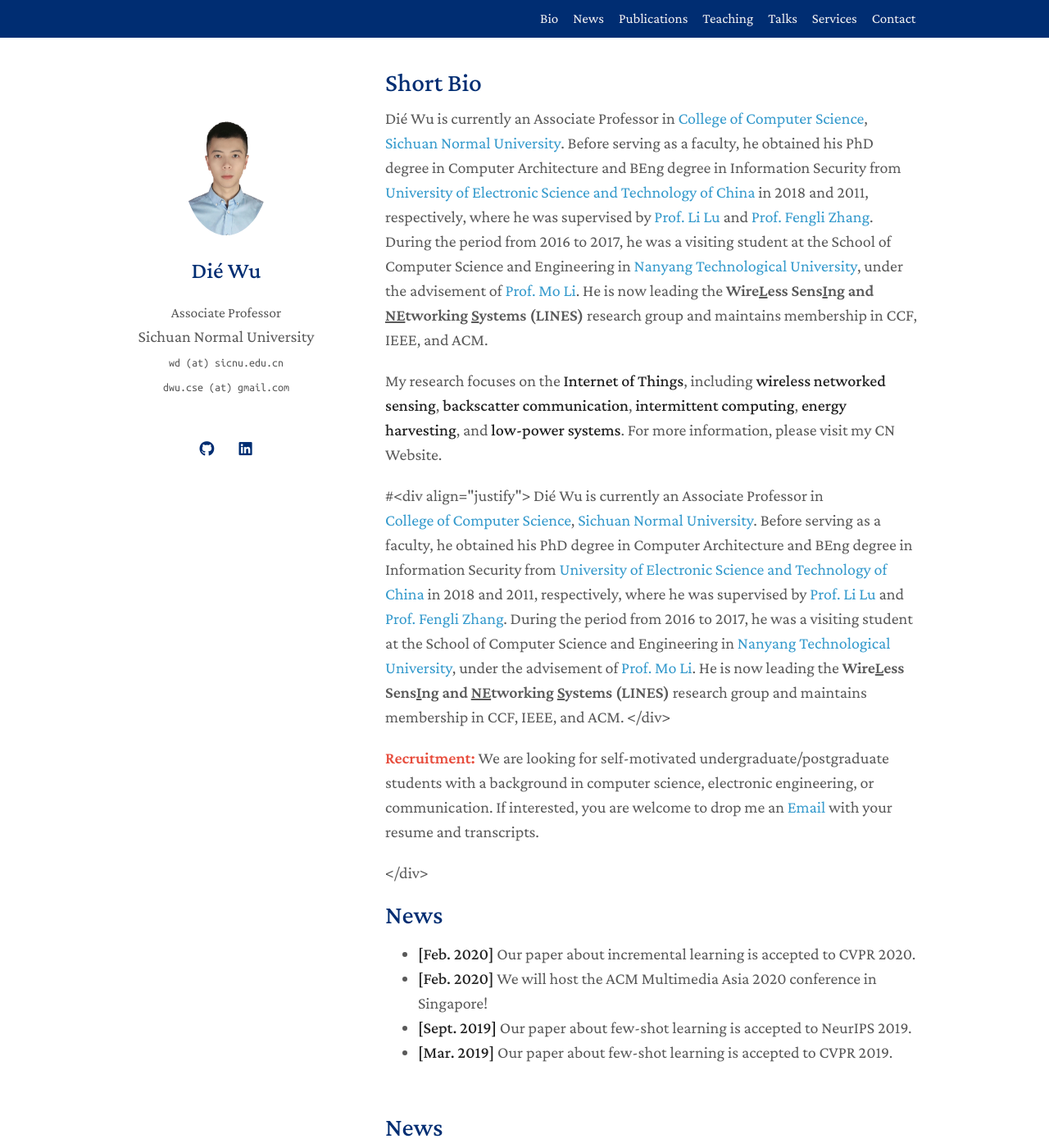
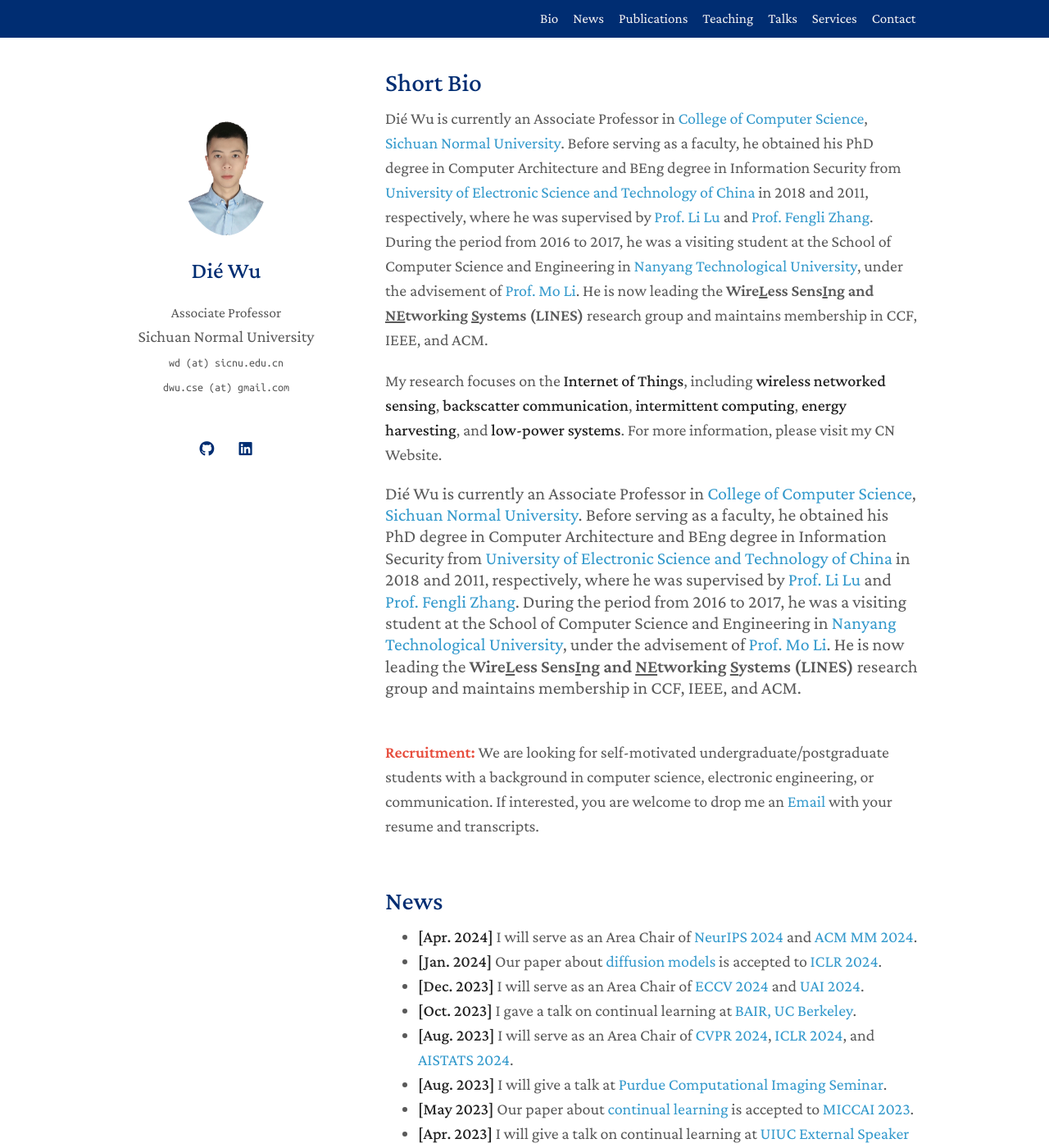
Before and after one commit to csdwu/csdwu.github.io, a Jekyll site: the page built from index.md, in a window 1280 px wide and 1400 px high. Shown: the whole window at 82% size. Built offline with Jekyll 4.4.1, drawn with Linux system fonts in a browser that asks for light colours; comment, search, counter and statistics services are not loaded; a style sheet for code colours, icons or effects is not loaded.

Commit message:
index update

```diff
--- a/index.md
+++ b/index.md
@@ -11,25 +11,14 @@
 My research focuses on the **Internet of Things**, including **wireless networked sensing**, **backscatter communication**, **intermittent computing**, **energy harvesting**, and **low-power systems**. For more information, please visit my CN Website.
 
 
-#<div align="justify">
+<div style="font: 22px/1.2 Crimson Pro, serif">
 Dié Wu is currently an Associate Professor in <a href="https://cs.sicnu.edu.cn/">College of Computer Science</a>, <a href="https://www.sicnu.edu.cn/">Sichuan Normal University</a>. Before serving as a faculty, he obtained his PhD degree in Computer Architecture and BEng degree in Information Security from <a href="https://www.uestc.edu.cn">University of Electronic Science and Technology of China</a> in 2018 and 2011, respectively, where he was supervised by <a href="https://www.scse.uestc.edu.cn/info/1081/12001.htm">Prof. Li Lu</a> and <a href="https://sise.uestc.edu.cn/info/1035/5658.htm">Prof. Fengli Zhang</a>. During the period from 2016 to 2017, he was a visiting student at the School of Computer Science and Engineering in <a href="https://www.ntu.edu.sg/">Nanyang Technological University</a>, under the advisement of <a href="https://cse.hkust.edu.hk/~lim/">Prof. Mo Li</a>. He is now leading the <b>Wire<u>L</u>ess Sens<u>I</u>ng and <u>NE</u>tworking <u>S</u>ystems (LINES)</b> research group and maintains membership in CCF, IEEE, and ACM.
 </div>
 <br>
 
 <b style=" color: #E74C3C">Recruitment:</b> We are looking for self-motivated undergraduate/postgraduate students with a background in computer science, electronic engineering, or communication. If interested, you are welcome to drop me an <a href="mailto:wd@sicnu.edu.cn">Email</a> with your resume and transcripts.
 
-</div>
 
-
-
-
-
-## News
-
-- **[Feb. 2020]** Our paper about incremental learning is accepted to CVPR 2020.
-- **[Feb. 2020]** We will host the ACM Multimedia Asia 2020 conference in Singapore!
-- **[Sept. 2019]** Our paper about few-shot learning is accepted to NeurIPS 2019.
-- **[Mar. 2019]** Our paper about few-shot learning is accepted to CVPR 2019.
 
 
 
```
